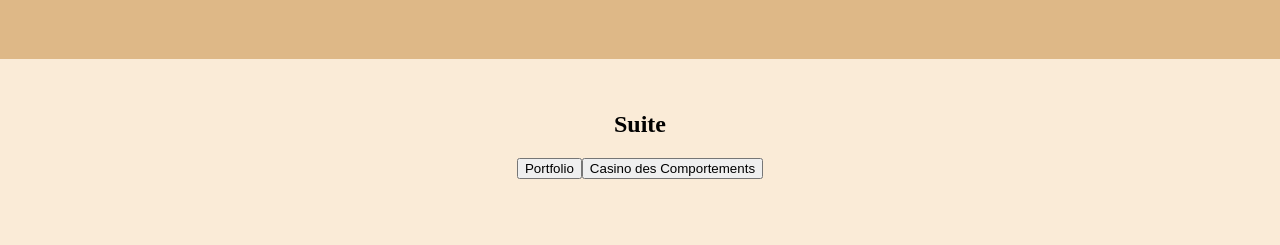
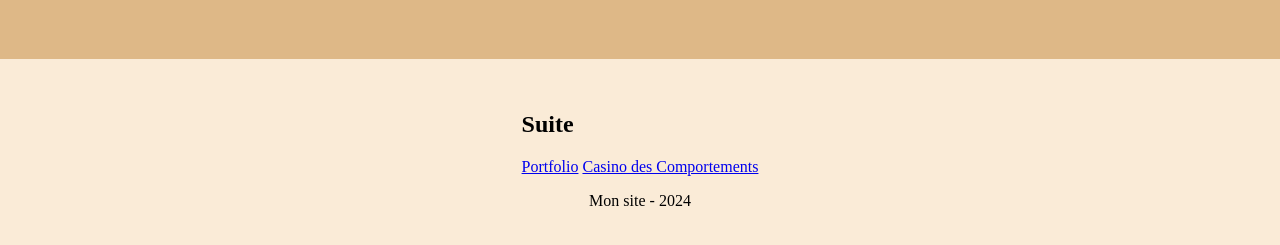
Before and after one commit to Grizef/Portfolio, a plain HTML site: page index.html in a window 1280 px wide. Shown: the part 101-346 px from the top of the page. Drawn offline with Linux system fonts and the light colour scheme.

Commit message:
correction index/css

```diff
--- a/index.html
+++ b/index.html
@@ -7,20 +7,28 @@
     <title>Portfolio</title>
 </head>
 <body>
-    <div id="header">
+    <header>
         <h1>Mon Site</h1>
         <p>Ceci est mon site</p>
-    </div>
+    </header>
 
-    <div>
+    <main>
+
+        <div>
         <h2>Suite</h2>
-    </div>
-    <div id="choix">
-        <button type="button" onclick="window.location.href='portfolio/portfolio.html'">Portfolio</button>
-        <button type="button" onclick="window.location.href='casino/casino.html'">Casino des Comportements</button>
-    </div>
+        </div>
+    <nav id="choix">
+        <a href='portfolio/portfolio.html'>Portfolio</a>
+        <a href='casino/casino.html'>Casino des Comportements</a>
+    </nav>
 
     <div id="button"></div>
 
+    </main>
+
+    <footer>
+        <p>Mon site - 2024</p>
+    </footer>
+
 </body>
 </html>
--- a/style.css
+++ b/style.css
@@ -11,7 +11,7 @@ body{
     margin: 0;
 }
 
-#header{
+header{
     background-color: burlywood;
 
     width: 100%;
@@ -22,7 +22,7 @@ body{
     margin-bottom: 2rem;
 }
 
-#choix{
+header #choix{
     display: flex;
     justify-content: center;
     align-items: center;
```
